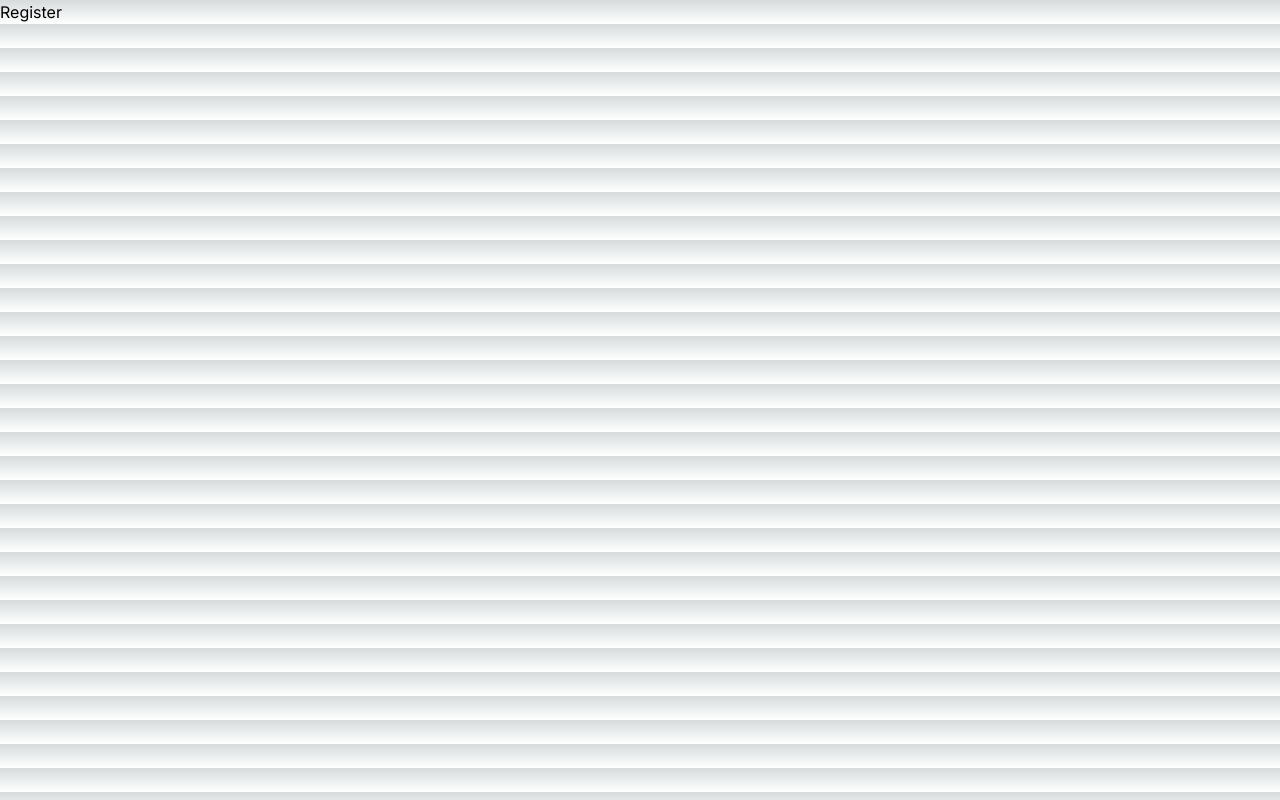
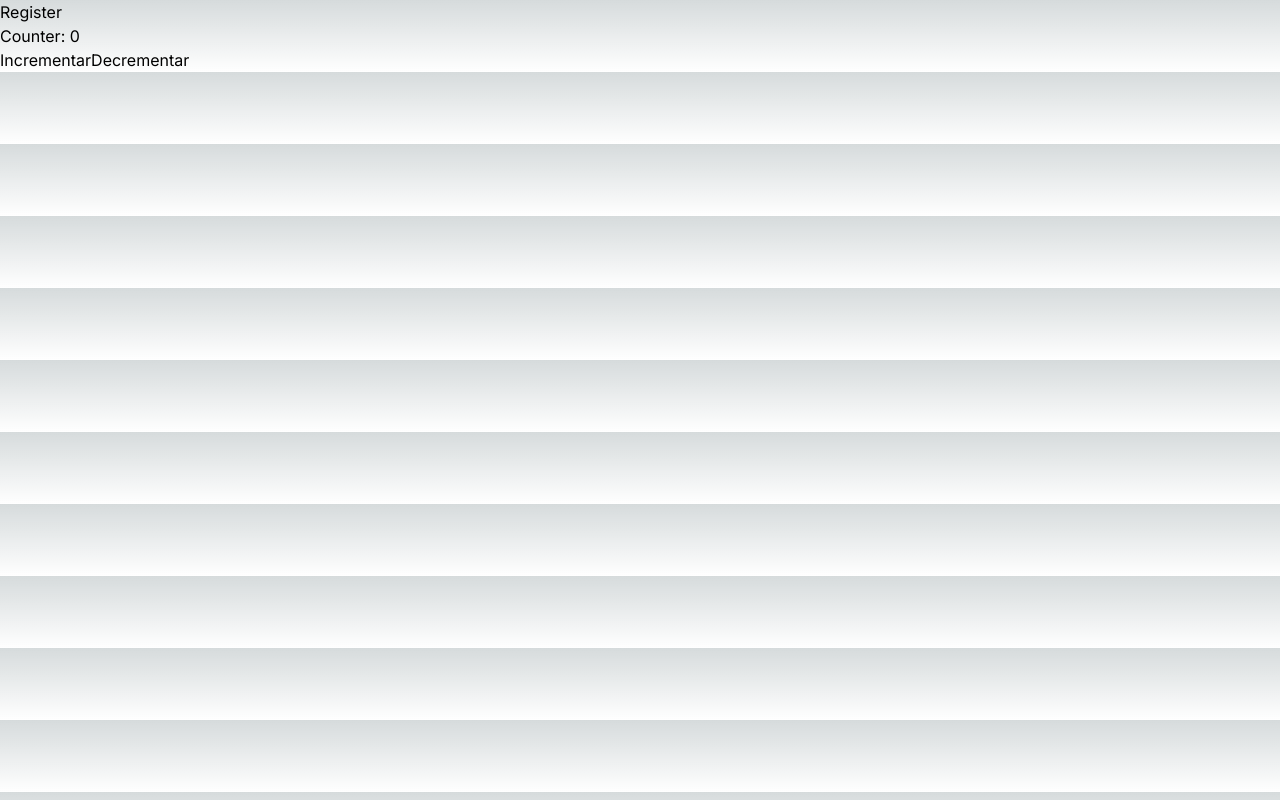
Before and after one commit to joaovmeneses/react-planner-web, a Next.js app: page / in a window 1280 px wide. Built offline with nearby package versions, Linux system fonts and the light colour scheme.

Commit message:
[UPGRADE] - Counter Class implementation.

```diff
--- a/src/app/page.tsx
+++ b/src/app/page.tsx
@@ -1,10 +1,16 @@
 import Image from "next/image";
 import Link from "next/link";
+import Counter from "../shared/contextZustand/CounterByClass";
 
 export default function Home() {
   return (
-    <main className="flex flex-row">
-      <Link href="/register">Register</Link>
-    </main>
+    <>
+      <main className="flex flex-row">
+        <Link href="/register">Register</Link>
+      </main>
+      <div>
+        <Counter />
+      </div>
+    </>
   );
 }
--- /dev/null
+++ b/src/shared/contextZustand/CounterByClass.tsx
@@ -0,0 +1,54 @@
+'use client'
+
+import React, { Component } from 'react';
+import useCountStore from './useCountStore';
+
+class Counter extends Component {
+  state = {
+    count: 0 // Evita conflito com o servidor;
+  };
+  unsubscribe: (() => void) | undefined;
+
+  componentDidMount() {
+    this.unsubscribe = useCountStore.subscribe(this.handleStateChange);
+    this.setState({ count: useCountStore.getState().count }); // Atualize o estado com o valor do estado do Zustand no lado do cliente
+  }
+
+  componentWillUnmount() {
+    if (this.unsubscribe) {
+      this.unsubscribe();
+    }
+  }
+
+  handleStateChange = (newState: { count: number; }): void => {
+    this.setState({ count: newState.count }); // Atualize o estado do componente quando o estado do Zustand mudar
+  };
+
+  increment = () => {
+    useCountStore.getState().increment();
+  };
+
+  decrement = () => {
+    useCountStore.getState().decrement();
+  };
+
+  render() {
+    const { count } = this.state;
+
+    return (
+      <div>
+        <h2>
+          Counter: {count}
+        </h2>
+        <button onClick={this.increment}>
+          Incrementar
+        </button>
+        <button onClick={this.decrement}>
+          Decrementar
+        </button>
+      </div>
+    );
+  }
+}
+
+export default Counter;
--- /dev/null
+++ b/src/shared/contextZustand/useCountStore.jsx
@@ -0,0 +1,18 @@
+'use client'
+import { create } from "zustand";
+import { persist } from "zustand/middleware";
+
+const useCountStore = create(persist(
+  (set) => ({
+    count: 0,
+    increment: () => set((state) => ({ count: state.count + 1 })),
+    decrement: () => set((state) => ({ count: state.count - 1 })),
+  }),
+  {
+    name: "zustand-counter-storage",
+    getStorage: () => localStorage,
+    // skipHydration: true,
+  },
+));
+
+export default useCountStore;
```
Also changed, not shown: package.json (+5 -4 lines), 1 other file (tests, documents, lock files or other folders).
